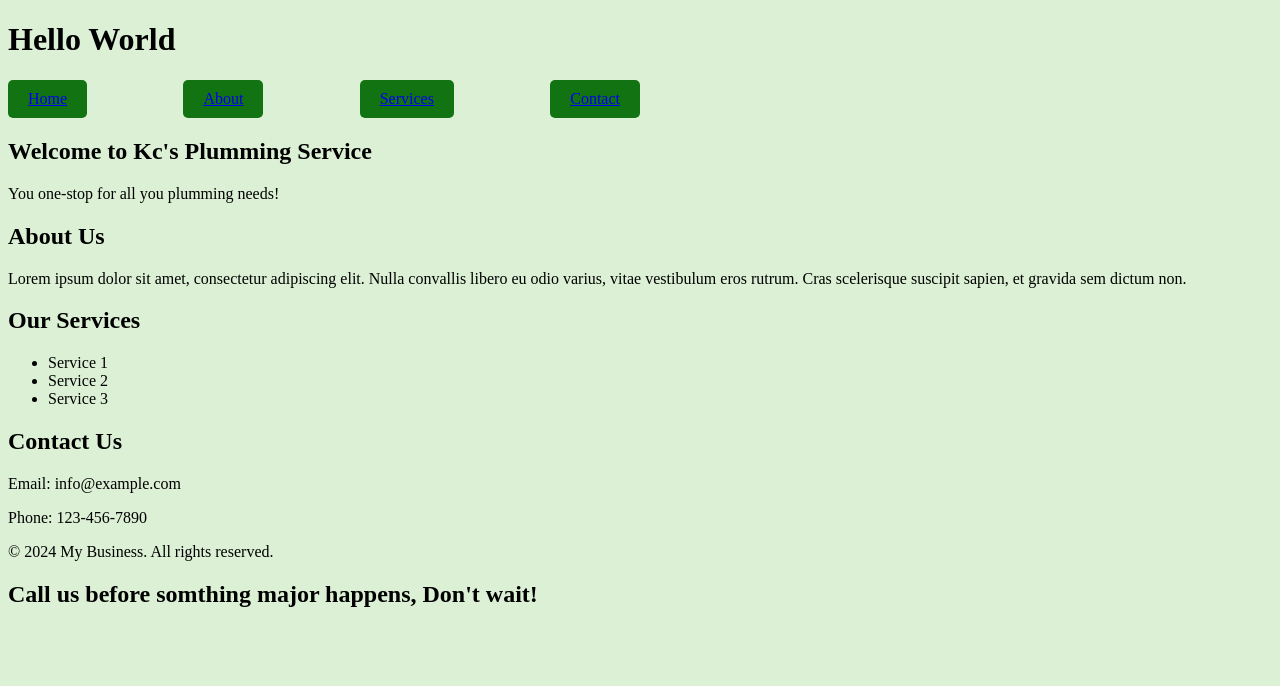
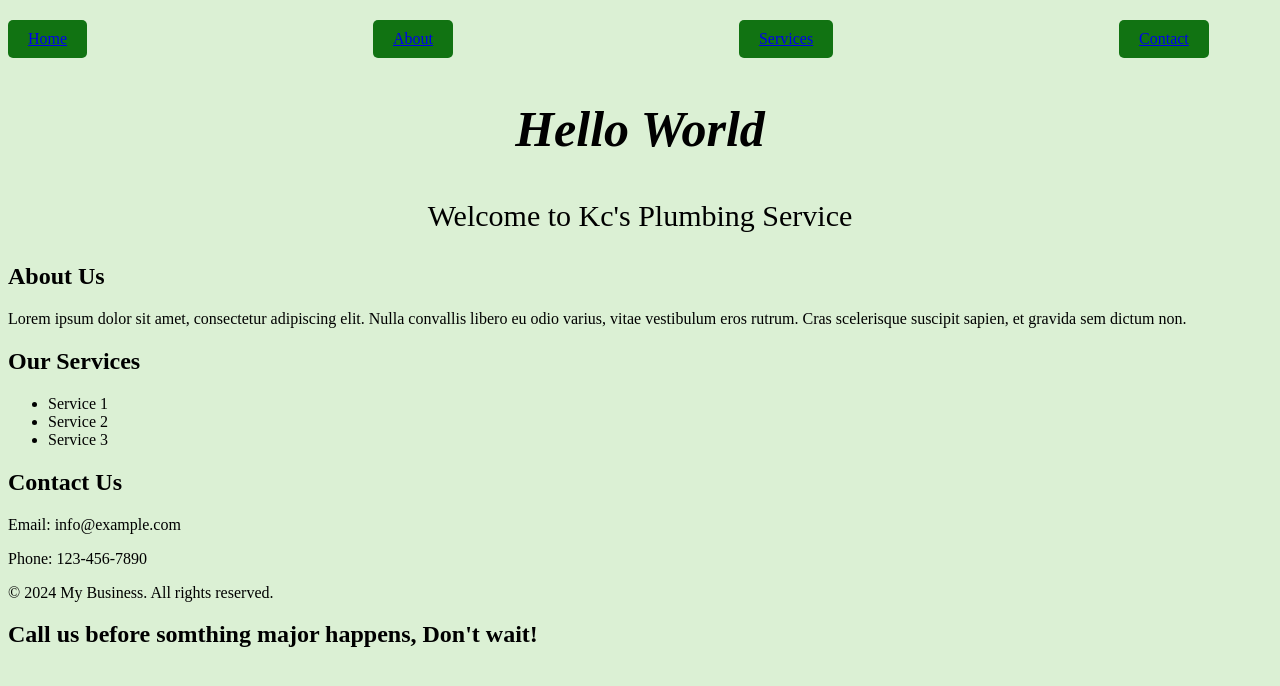
Before and after one commit to Tbenoit4242/Tbenoit-website, a plain HTML site: page index.html in a window 1280 px wide. Drawn offline with Linux system fonts and the light colour scheme.

Commit message:
changed font and centered header

```diff
--- a/index.html
+++ b/index.html
@@ -7,7 +7,7 @@
     <title>Tbenoit website</title>
 </head>
 <body>
-    <h1>Hello World</h1>
+
 <header>
     <div class="nav-container">
         <nav>
@@ -23,14 +23,17 @@
 
 <main>
     <section id="home">
-            <h1>Welcome to Kc's Plumming Service</h1>
-            <p>You one-stop for all you plumming needs!</p>
+        <div class="centered">
+            <h1>Hello World</h1>
+            <p>Welcome to Kc's Plumbing Service</p>
+        </div>
     </section>
 
     <section id="about">
         <h2>About Us</h2>
         <p>Lorem ipsum dolor sit amet, consectetur adipiscing elit. Nulla convallis libero eu odio varius, vitae vestibulum eros rutrum. Cras scelerisque suscipit sapien, et gravida sem dictum non.</p>
     </section>
+
     <section id="services">
         <h2>Our Services</h2>
         <ul>
@@ -39,12 +42,14 @@
             <li>Service 3</li>
         </ul>
     </section>
+
     <section id="contact">
         <h2>Contact Us</h2>
         <p>Email: info@example.com</p>
         <p>Phone: 123-456-7890</p>
     </section>
 </main>
+
 <footer>
     <p>&copy; 2024 My Business. All rights reserved.</p>
 </footer>
--- a/style.css
+++ b/style.css
@@ -11,7 +11,7 @@ nav ul {
     list-style-type: none;
     display: flex;
     justify-content: space-between;
-    width: 50%;
+    width: 95%;
 }
 
 nav ul li {
@@ -29,3 +29,14 @@ nav ul li:last-child {
     text-align: center;
     margin-top: 20px;
 }
+.centered {
+    text-align: center;
+}
+#home h1 {
+    font-size: 50px;
+    font-style: italic;
+}
+#home p {
+    font-size: 30px
+
+}
```
Lines whose indentation alone changed are shown as unchanged.
